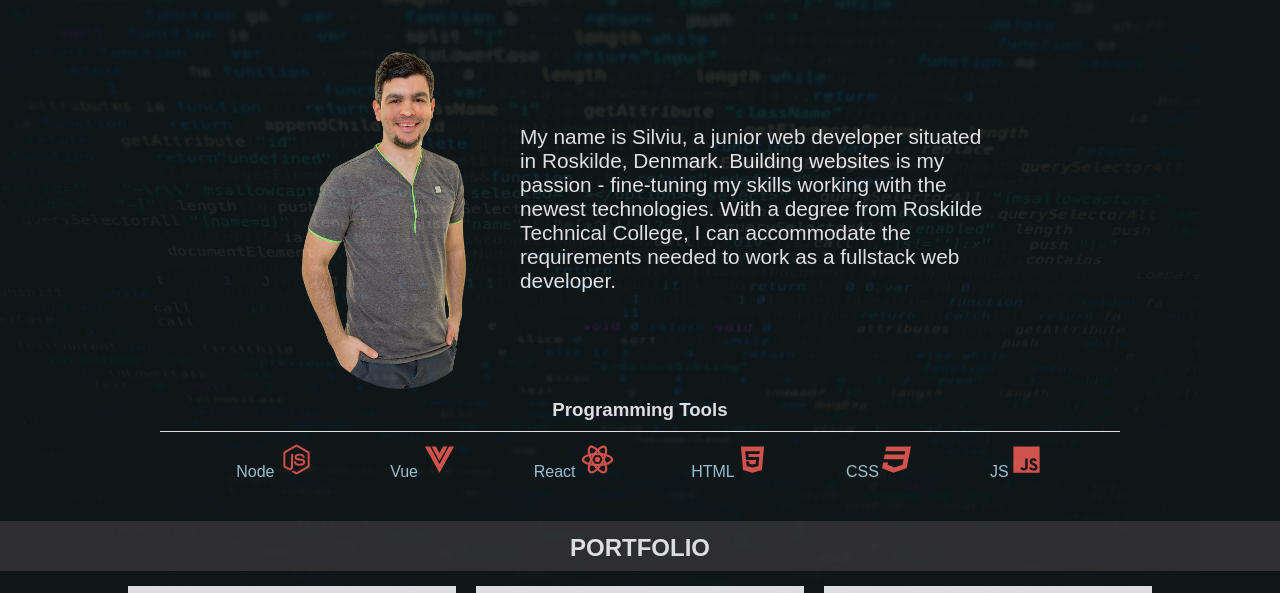
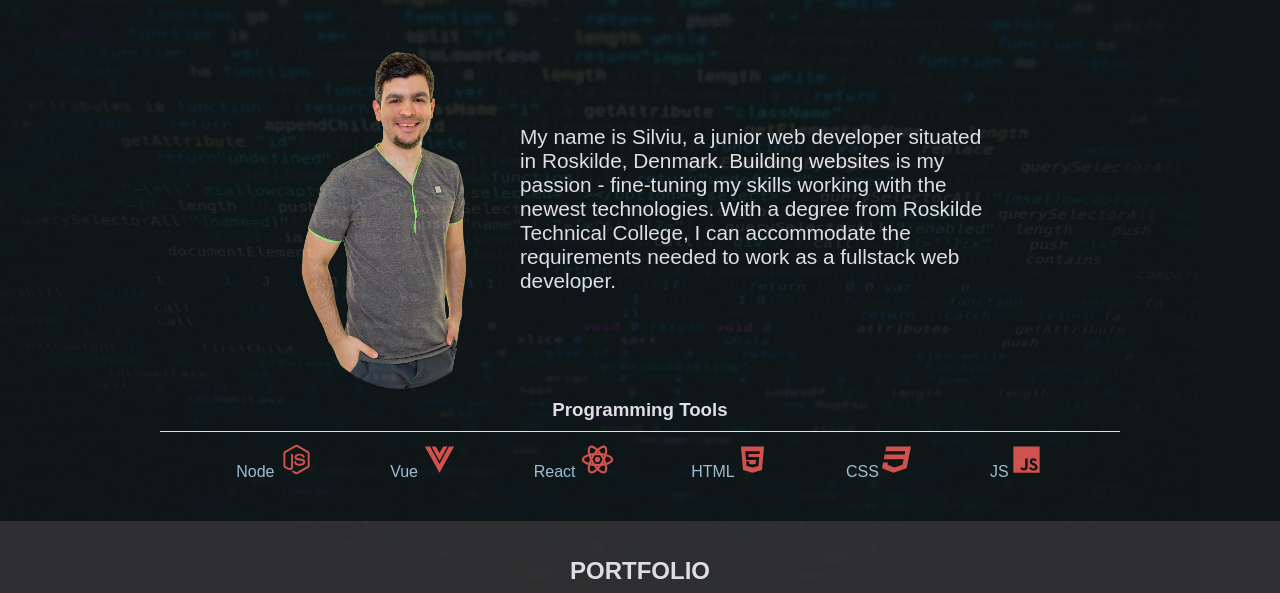
Before and after one commit to silv2107/portfolio, a plain HTML site: page index.html in a window 1280 px wide. Shown: the part 195-788 px from the top of the page. Drawn offline with Linux system fonts and the light colour scheme.

Commit message:
changing the headerContainer and headerTitle

```diff
--- a/css/layout.css
+++ b/css/layout.css
@@ -25,13 +25,16 @@ main{
 
 .headerContainer{
     background-color: var(--light-dark);
-    height: 50px;
-    margin-bottom: 15px;
+    height: 100px;
+    display: flex;
+    justify-content: center;
+    align-items: center;
+    /* margin-bottom: 15px; */
 }
 
 .headerTitle{
     text-align: center;
-    padding-top: 13px;
+    /* padding-top: 13px; */
 }
 
 .gridContainer{
```
